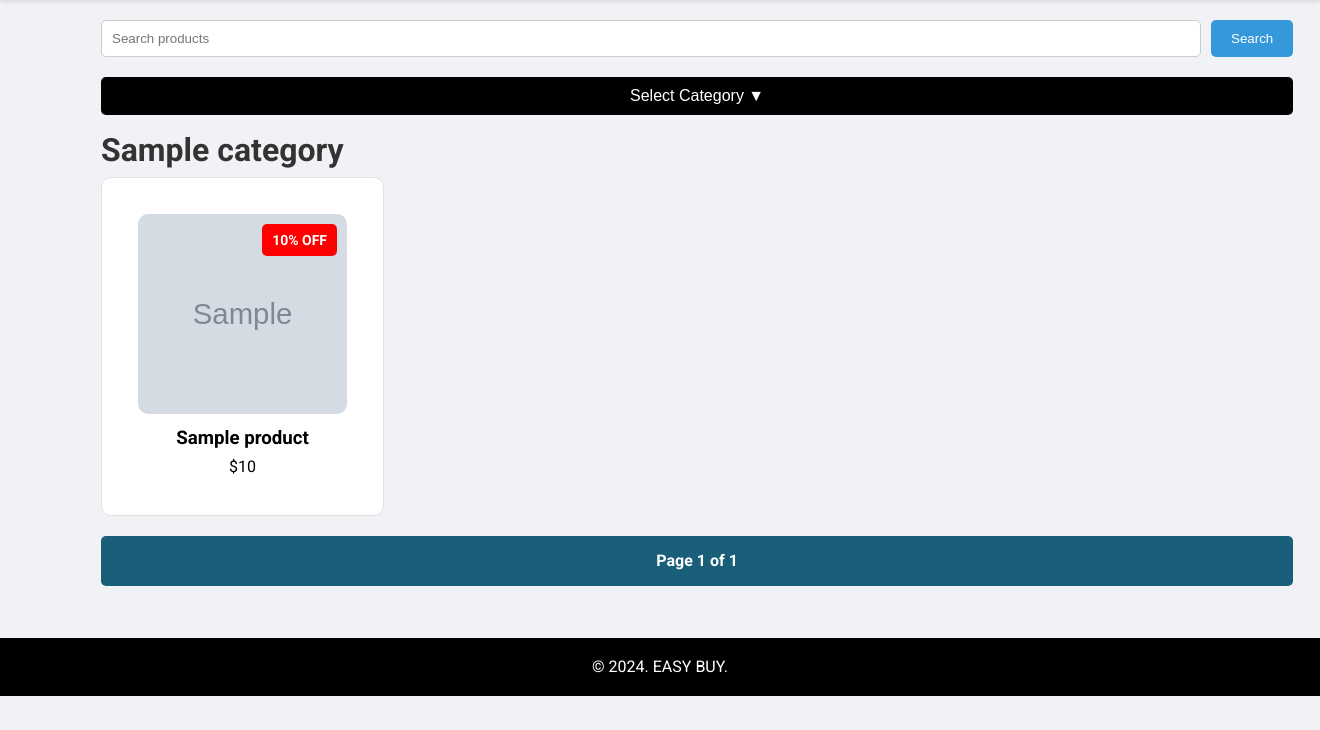
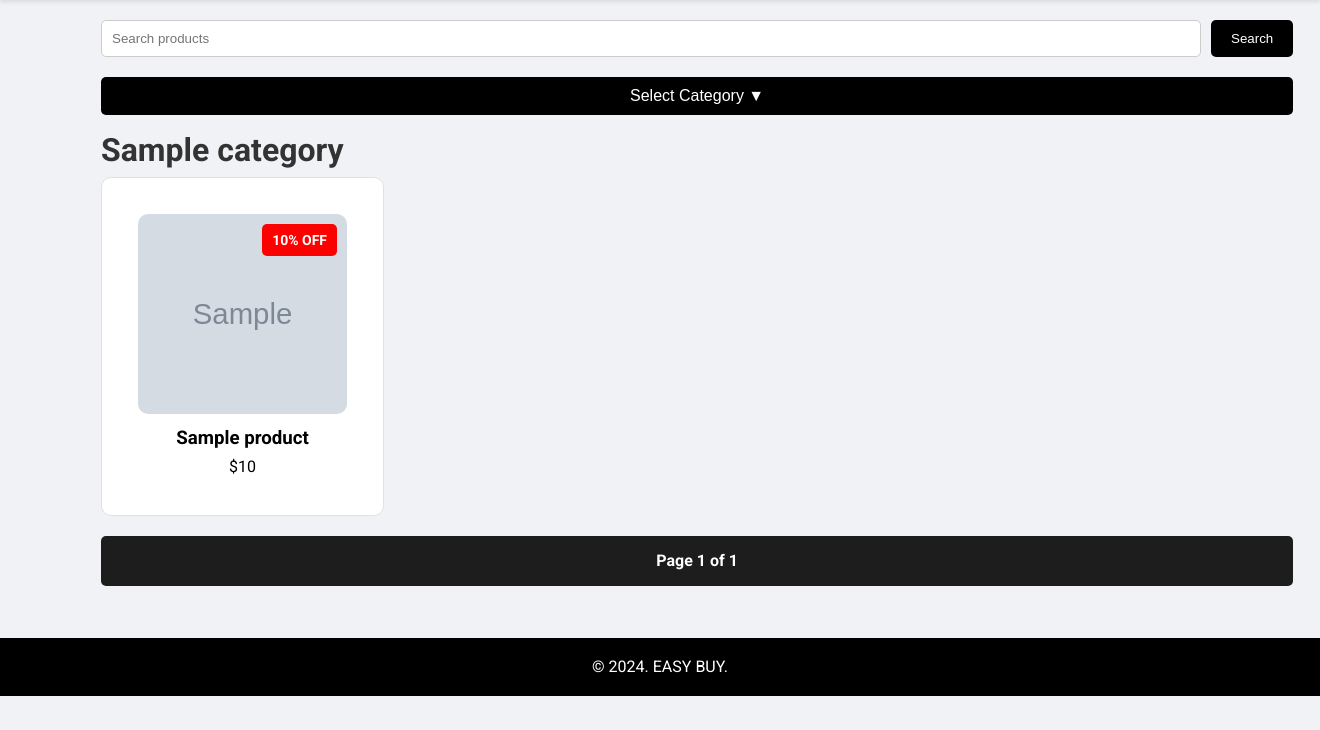
Before and after one commit to AldoVasquez07/Easy_Buy_Procesos, a Django app: template easybuy/shop/templates/shop/product/list.html in a window 1320 px wide. Shown: the part 70-800 px from the top of the page. Run offline with Django 5.2, Linux system fonts and the light colour scheme; the template is opened without the code that fills it: most values are stand-ins (such as "Sample title", 1, 10 or a date in 2020); grey boxes marked "Sample" are stand-in pictures.

Commit message:
Arreglando aspectos de color y transicion

```diff
--- a/easybuy/shop/static/css/list.css
+++ b/easybuy/shop/static/css/list.css
@@ -37,6 +37,10 @@
     cursor: pointer;
     margin-bottom: 10px;
     border-radius: 5px;
+}
+
+.dropdown-btn:hover{
+    background-color: #007bff;
 }
 
 .offer-label {
@@ -157,7 +161,7 @@
 
 .search-btn {
     padding: 10px 20px;
-    background-color: #3498db;
+    background-color: black;
     color: white;
     border: none;
     border-radius: 5px;
@@ -175,7 +179,7 @@
     justify-content: center; /* Centra horizontalmente */
     align-items: center; /* Centra verticalmente */
     color: #ffffff;
-    background-color: #1a5f7a;
+    background-color: rgb(29, 29, 29);
     border-radius: 5px;
     height: 50px;
     padding: 0 20px; /* Añade un poco de espacio a los lados */
@@ -185,10 +189,10 @@
 .pagination .step-links a {
     margin: 0 5px;
     padding: 10px;
-    background-color: #f1f1f1;
+    background-color: #605d64;
     border-radius: 5px;
     text-decoration: none;
-    color: #007bff;
+    color: white;
 }
 
 .pagination .step-links .current {
```
